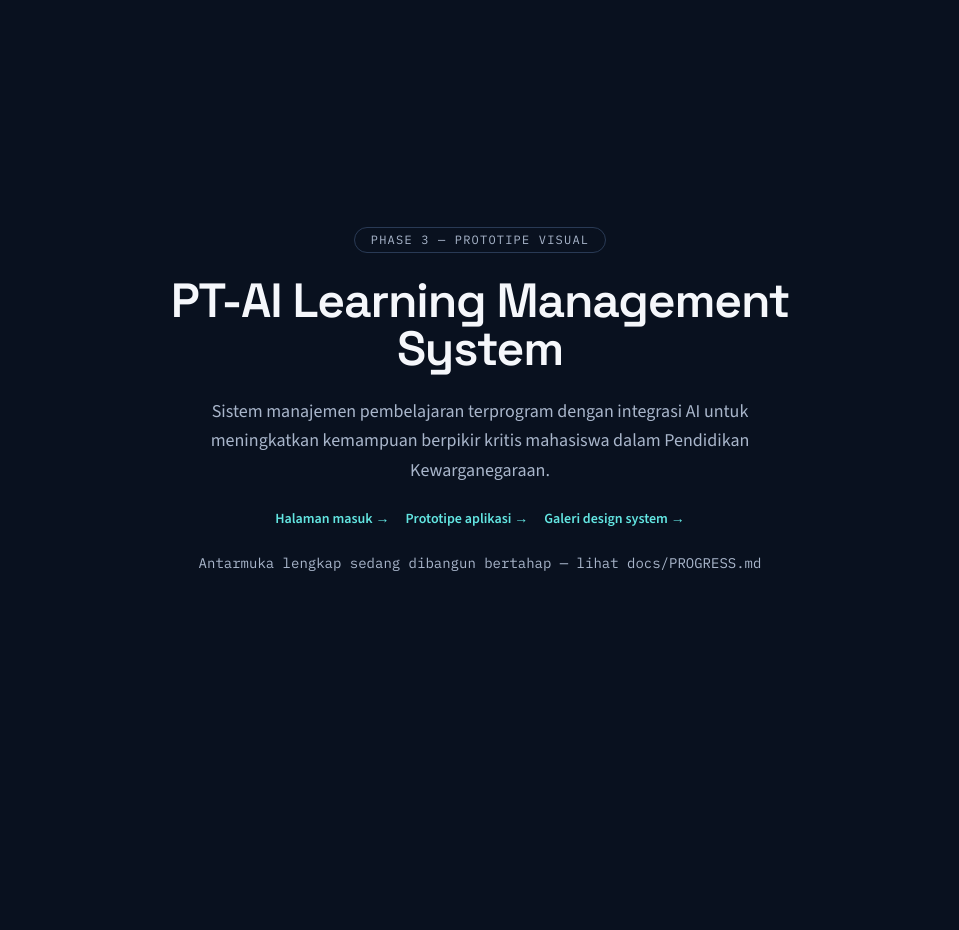
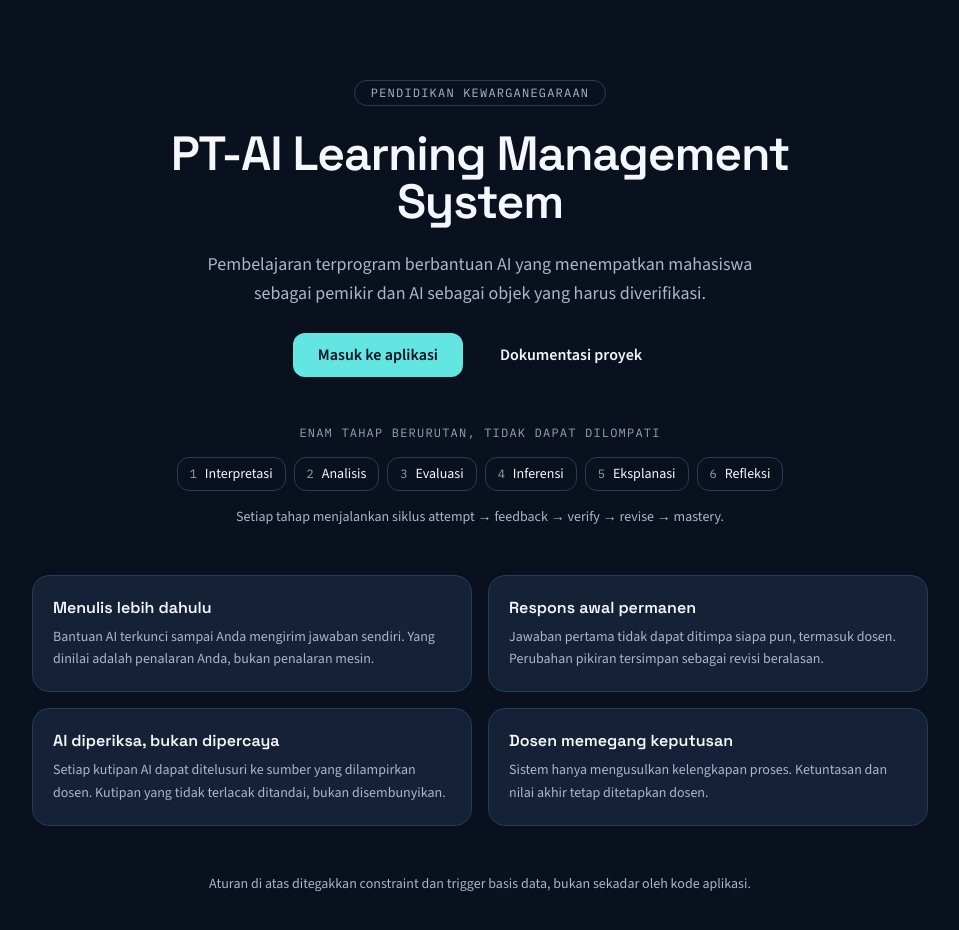
Before and after one commit to Rangga-WebDev/PT-AI, a Next.js app: page / in a window 1280 px wide. Shown: the top 930 px of the page, without its empty margins (160-1119 px from the left). Before the commit the page ends 800 px from the top, so only its background shows below. Built offline with nearby package versions, Linux system fonts and the light colour scheme.

Commit message:
fix: halaman depan tidak lagi menyebut dirinya prototipe PHASE 3

```diff
--- a/src/app/page.tsx
+++ b/src/app/page.tsx
@@ -2,45 +2,123 @@
 
 import Link from "next/link";
 
+import { buttonVariants } from "@/components/ui/button";
+
 // Nonce CSP hanya dapat disisipkan saat render per permintaan.
 export const dynamic = "force-dynamic";
 
+const PRINSIP = [
+  {
+    judul: "Menulis lebih dahulu",
+    isi: "Bantuan AI terkunci sampai Anda mengirim jawaban sendiri. Yang dinilai adalah penalaran Anda, bukan penalaran mesin.",
+  },
+  {
+    judul: "Respons awal permanen",
+    isi: "Jawaban pertama tidak dapat ditimpa siapa pun, termasuk dosen. Perubahan pikiran tersimpan sebagai revisi beralasan.",
+  },
+  {
+    judul: "AI diperiksa, bukan dipercaya",
+    isi: "Setiap kutipan AI dapat ditelusuri ke sumber yang dilampirkan dosen. Kutipan yang tidak terlacak ditandai, bukan disembunyikan.",
+  },
+  {
+    judul: "Dosen memegang keputusan",
+    isi: "Sistem hanya mengusulkan kelengkapan proses. Ketuntasan dan nilai akhir tetap ditetapkan dosen.",
+  },
+];
+
+const TAHAP = [
+  "Interpretasi",
+  "Analisis",
+  "Evaluasi",
+  "Inferensi",
+  "Eksplanasi",
+  "Refleksi",
+];
+
 export default function HomePage() {
   return (
-    <main className="flex flex-1 flex-col items-center justify-center gap-6 px-6 py-24">
-      <p className="rounded-full border border-border px-4 py-1 font-mono text-xs uppercase tracking-widest text-muted-foreground">
-        PHASE 3 — Prototipe visual
+    <main className="flex flex-1 flex-col items-center gap-12 px-6 py-20">
+      <section className="flex max-w-3xl flex-col items-center gap-6">
+        <p className="rounded-full border border-border px-4 py-1 font-mono text-xs tracking-widest text-muted-foreground uppercase">
+          Pendidikan Kewarganegaraan
         </p>
-      <h1 className="max-w-2xl text-center font-heading text-4xl font-semibold tracking-tight sm:text-5xl">
+
+        <h1 className="text-center font-heading text-4xl font-semibold tracking-tight sm:text-5xl">
           PT-AI Learning Management System
         </h1>
+
         <p className="max-w-xl text-center text-lg leading-relaxed text-muted-foreground">
-        Sistem manajemen pembelajaran terprogram dengan integrasi AI untuk
-        meningkatkan kemampuan berpikir kritis mahasiswa dalam Pendidikan
-        Kewarganegaraan.
+          Pembelajaran terprogram berbantuan AI yang menempatkan mahasiswa
+          sebagai pemikir dan AI sebagai objek yang harus diverifikasi.
         </p>
-      <div className="flex flex-wrap items-center justify-center gap-4">
-        <Link
-          href="/login"
-          className="text-sm font-semibold text-primary underline-offset-4 hover:underline"
-        >
-          Halaman masuk →
+
+        <div className="flex flex-wrap items-center justify-center gap-3">
+          <Link href="/login" className={buttonVariants()}>
+            Masuk ke aplikasi
           </Link>
           <Link
-          href="/app"
-          className="text-sm font-semibold text-primary underline-offset-4 hover:underline"
+            href="https://github.com/Rangga-WebDev/PT-AI"
+            className={buttonVariants({ variant: "outline" })}
           >
-          Prototipe aplikasi →
-        </Link>
-        <Link
-          href="/design-system"
-          className="text-sm font-semibold text-primary underline-offset-4 hover:underline"
-        >
-          Galeri design system →
+            Dokumentasi proyek
           </Link>
         </div>
-      <p className="font-mono text-sm text-muted-foreground">
-        Antarmuka lengkap sedang dibangun bertahap — lihat docs/PROGRESS.md
+      </section>
+
+      <section
+        aria-labelledby="tahap-heading"
+        className="flex w-full max-w-3xl flex-col items-center gap-4"
+      >
+        <h2
+          id="tahap-heading"
+          className="font-mono text-xs tracking-widest text-subtle uppercase"
+        >
+          Enam tahap berurutan, tidak dapat dilompati
+        </h2>
+        <ol className="flex flex-wrap items-center justify-center gap-2">
+          {TAHAP.map((nama, index) => (
+            <li
+              key={nama}
+              className="flex items-center gap-2 rounded-lg border border-border px-3 py-1.5 text-sm"
+            >
+              <span className="font-mono text-xs text-subtle">{index + 1}</span>
+              {nama}
+            </li>
+          ))}
+        </ol>
+        <p className="text-center text-sm text-muted-foreground">
+          Setiap tahap menjalankan siklus attempt → feedback → verify → revise →
+          mastery.
+        </p>
+      </section>
+
+      <section
+        aria-labelledby="prinsip-heading"
+        className="w-full max-w-4xl scroll-mt-24"
+      >
+        <h2 id="prinsip-heading" className="sr-only">
+          Prinsip yang dipegang
+        </h2>
+        <ul className="grid grid-cols-1 gap-4 sm:grid-cols-2">
+          {PRINSIP.map((item) => (
+            <li
+              key={item.judul}
+              className="flex flex-col gap-1.5 rounded-xl border border-border bg-card p-5"
+            >
+              <h3 className="font-heading text-base font-semibold">
+                {item.judul}
+              </h3>
+              <p className="text-sm leading-relaxed text-muted-foreground">
+                {item.isi}
+              </p>
+            </li>
+          ))}
+        </ul>
+      </section>
+
+      <p className="max-w-xl text-center text-sm text-muted-foreground">
+        Aturan di atas ditegakkan constraint dan trigger basis data, bukan
+        sekadar oleh kode aplikasi.
       </p>
     </main>
   );
```
Lines whose indentation alone changed are shown as unchanged.
